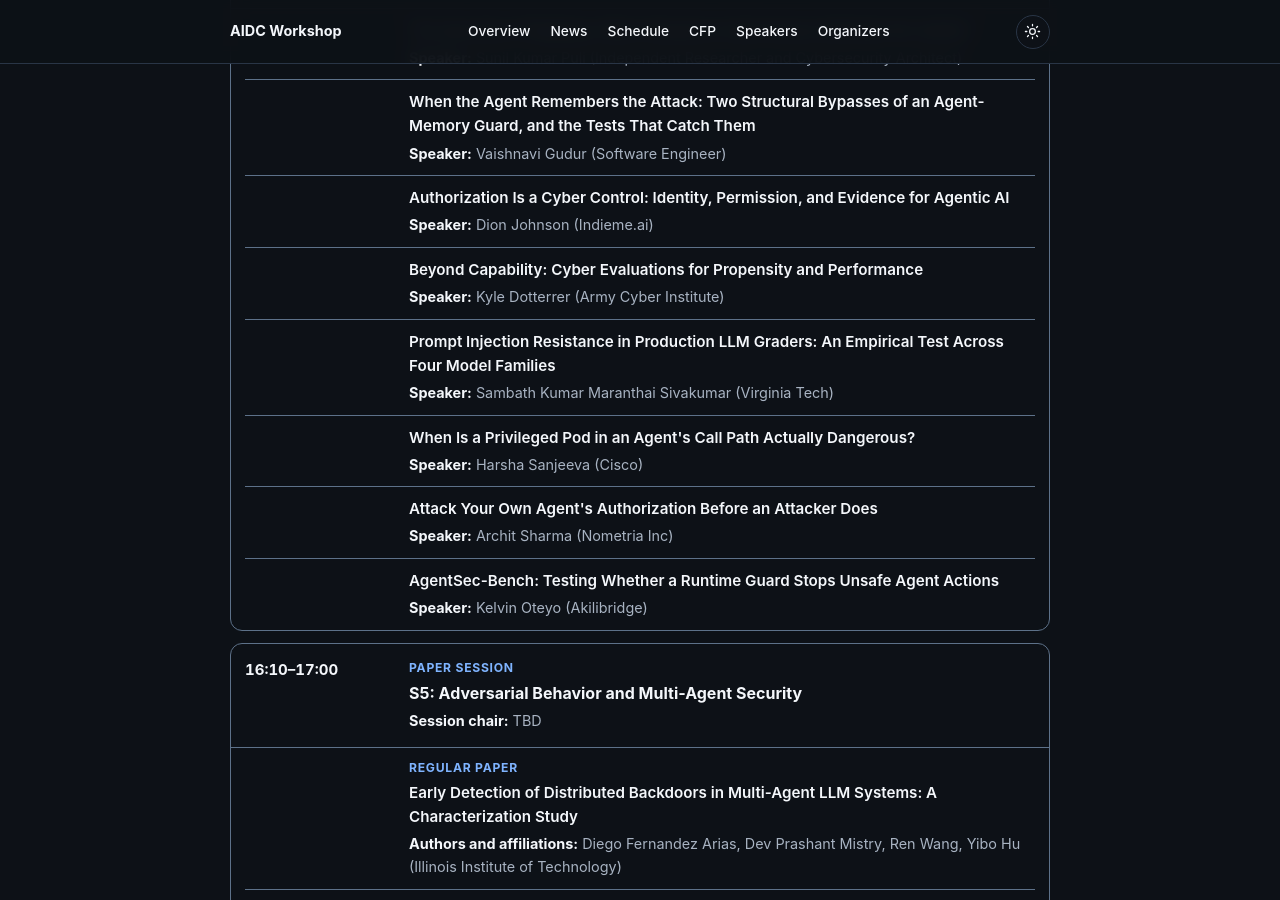
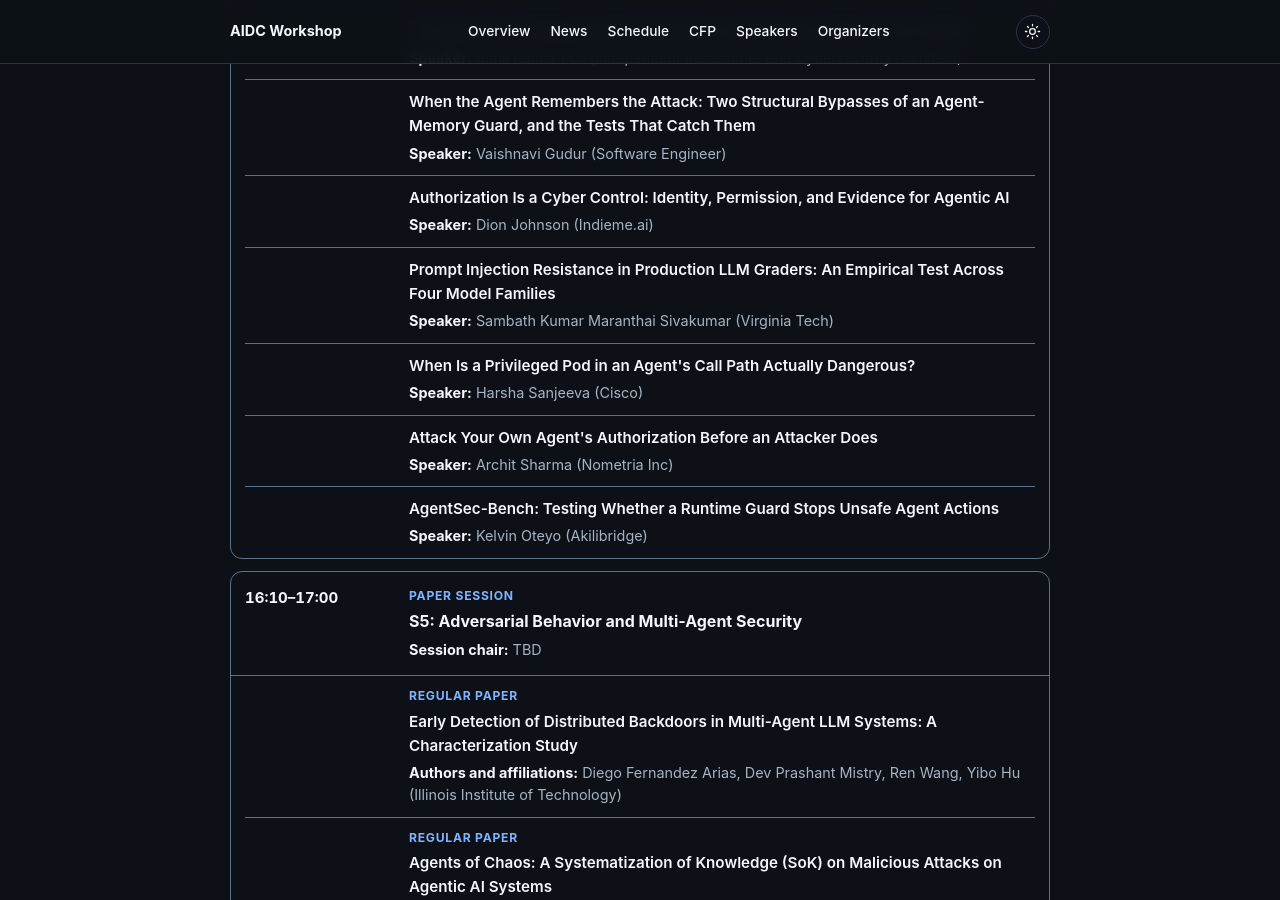
Before and after one commit to aidcworkshop/aidcworkshop.github.io, a Jekyll site: the page built from index.md, in a window 1280 px wide and 900 px high, scrolled down 5791 px. Built offline with Jekyll 4.4.1, drawn with Linux system fonts in a browser that asks for light colours.

Commit message:
Remove Beyond Capability lightning talk

```diff
--- a/_data/workshop.yml
+++ b/_data/workshop.yml
@@ -220,9 +220,6 @@ schedule:
         - time: "15:40–15:45"
           title: "Authorization Is a Cyber Control: Identity, Permission, and Evidence for Agentic AI"
           speaker: "Dion Johnson (Indieme.ai)"
-        - time: "15:45–15:50"
-          title: "Beyond Capability: Cyber Evaluations for Propensity and Performance"
-          speaker: "Kyle Dotterrer (Army Cyber Institute)"
         - time: "15:50–15:55"
           title: "Prompt Injection Resistance in Production LLM Graders: An Empirical Test Across Four Model Families"
           speaker: "Sambath Kumar Maranthai Sivakumar (Virginia Tech)"
```
